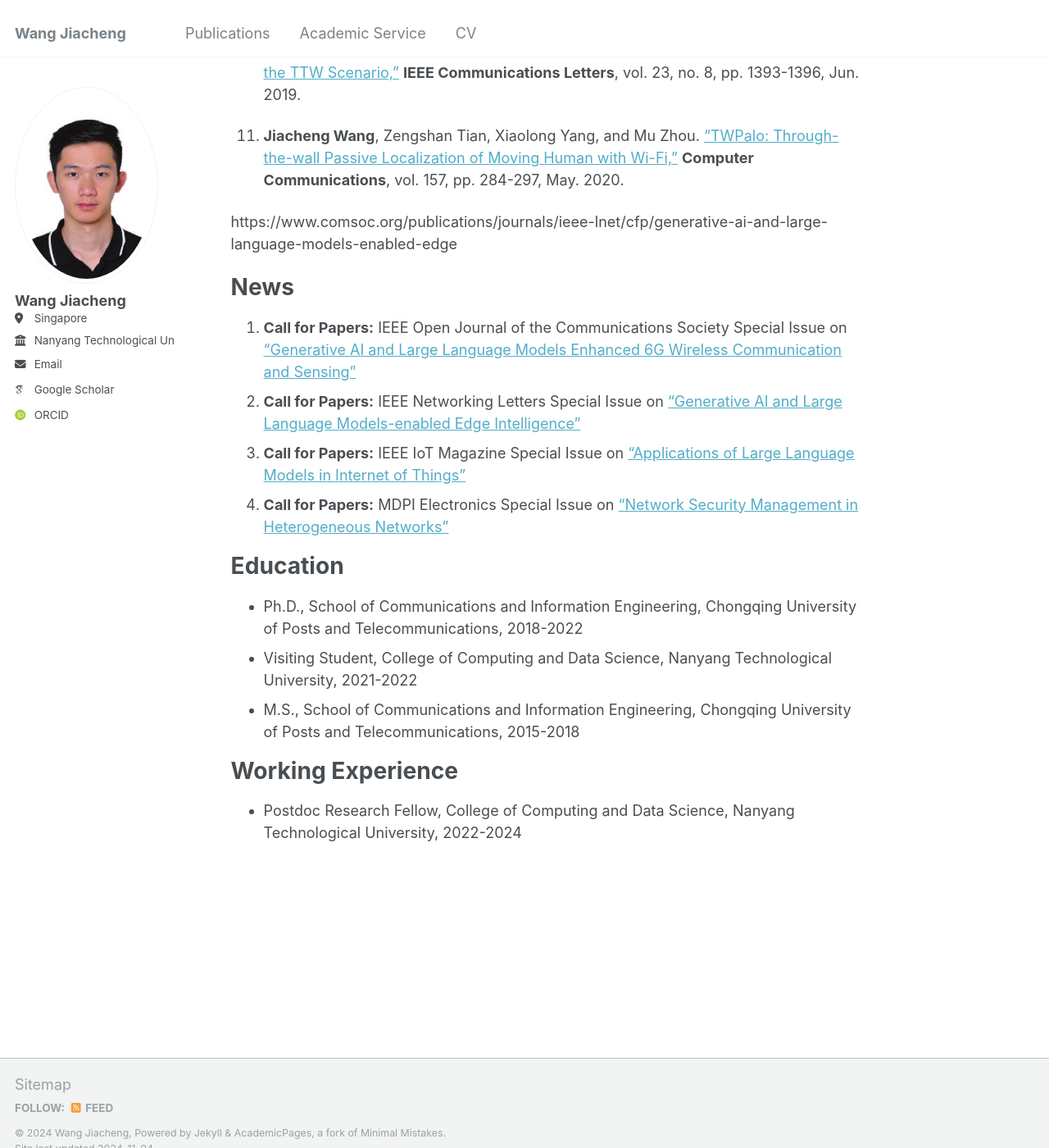
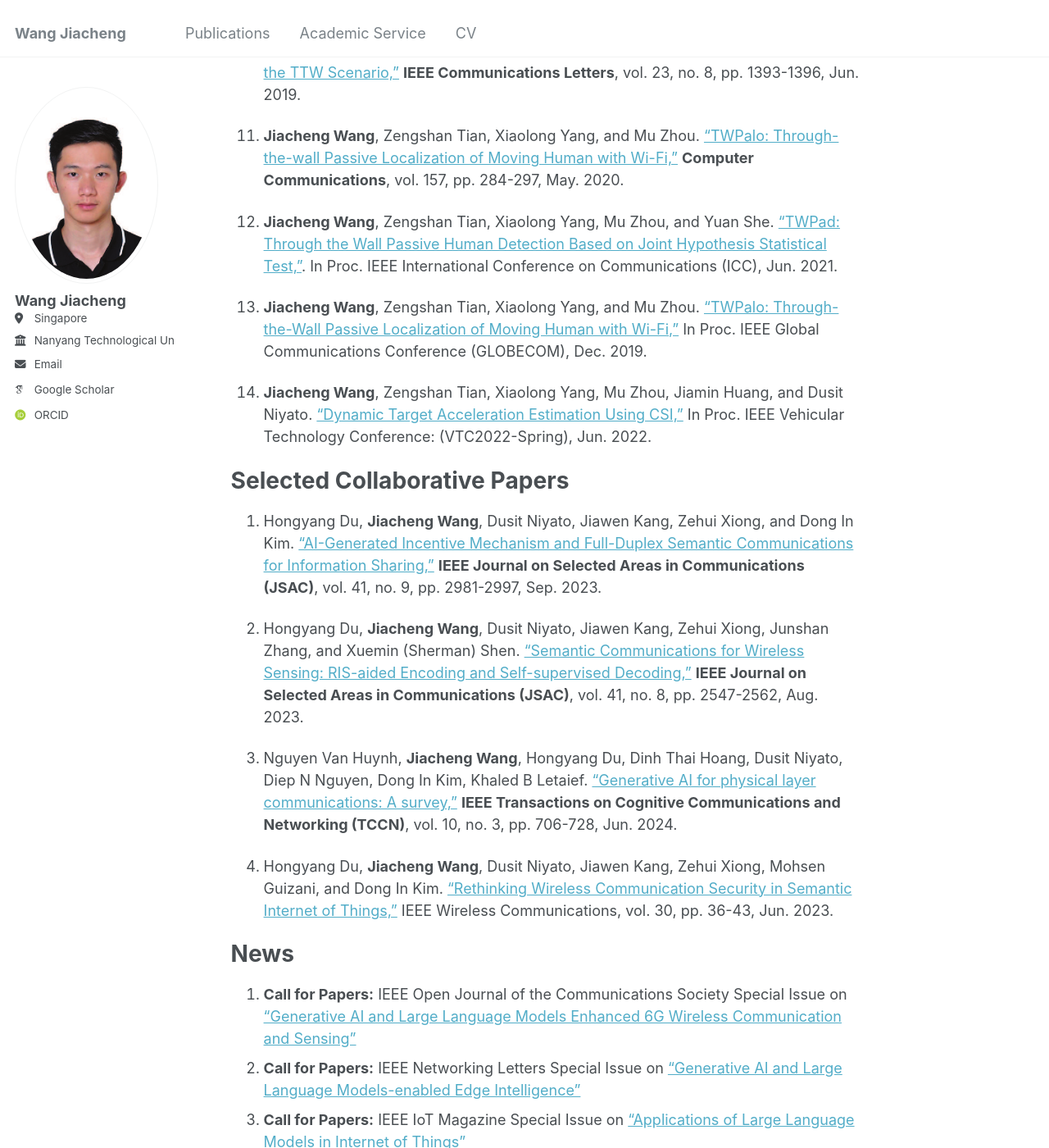
Before and after one commit to W-JiaCheng/W-JiaCheng.github.io, a Jekyll site: the page built from _pages/about.md, in a window 1280 px wide and 1400 px high, scrolled down 1890 px. Shown: the whole window at 82% size. Built offline with Jekyll 4.4.1, drawn with Linux system fonts in a browser that asks for light colours; some web fonts are replaced.

Commit message:
Update about.md

```diff
--- a/_pages/about.md
+++ b/_pages/about.md
@@ -46,7 +46,21 @@ Selected First-author Papers
 
 11. **Jiacheng Wang**, Zengshan Tian, Xiaolong Yang, and Mu Zhou. ["TWPalo: Through-the-wall Passive Localization of Moving Human with Wi-Fi,"](https://www.sciencedirect.com/science/article/pii/S0140366419310576) **Computer Communications**, vol. 157, pp. 284-297, May. 2020.
 
-https://www.comsoc.org/publications/journals/ieee-lnet/cfp/generative-ai-and-large-language-models-enabled-edge
+12. **Jiacheng Wang**, Zengshan Tian, Xiaolong Yang, Mu Zhou, and Yuan She. ["TWPad: Through the Wall Passive Human Detection Based on Joint Hypothesis Statistical Test,"](https://ieeexplore.ieee.org/document/9500695). In Proc. IEEE International Conference on Communications (ICC), Jun. 2021.
+
+13. **Jiacheng Wang**, Zengshan Tian, Xiaolong Yang, and Mu Zhou. ["TWPalo: Through-the-Wall Passive Localization of Moving Human with Wi-Fi,"](https://ieeexplore.ieee.org/document/9013293) In Proc. IEEE Global Communications Conference (GLOBECOM), Dec. 2019.
+
+14. **Jiacheng Wang**, Zengshan Tian, Xiaolong Yang, Mu Zhou, Jiamin Huang, and Dusit Niyato. ["Dynamic Target Acceleration Estimation Using CSI,"](https://ieeexplore.ieee.org/document/9860560) In Proc. IEEE Vehicular Technology Conference: (VTC2022-Spring), Jun. 2022.
+
+Selected Collaborative Papers
+======
+1. Hongyang Du, **Jiacheng Wang**, Dusit Niyato, Jiawen Kang, Zehui Xiong, and Dong In Kim. ["AI-Generated Incentive Mechanism and Full-Duplex Semantic Communications for Information Sharing,"](https://ieeexplore.ieee.org/document/10158526) **IEEE Journal on Selected Areas in Communications (JSAC)**, vol. 41, no. 9, pp. 2981-2997, Sep. 2023.
+
+2. Hongyang Du, **Jiacheng Wang**, Dusit Niyato, Jiawen Kang, Zehui Xiong, Junshan Zhang, and Xuemin (Sherman) Shen. ["Semantic Communications for Wireless Sensing: RIS-aided Encoding and Self-supervised Decoding,"](https://ieeexplore.ieee.org/document/10163877) **IEEE Journal on Selected Areas in Communications (JSAC)**, vol. 41, no. 8, pp. 2547-2562, Aug. 2023.
+
+3. Nguyen Van Huynh, **Jiacheng Wang**, Hongyang Du, Dinh Thai Hoang, Dusit Niyato, Diep N Nguyen, Dong In Kim, Khaled B Letaief. ["Generative AI for physical layer communications: A survey,"](https://ieeexplore.ieee.org/document/10490142) **IEEE Transactions on Cognitive Communications and Networking (TCCN)**, vol. 10, no. 3, pp. 706-728, Jun. 2024.
+
+4. Hongyang Du, **Jiacheng Wang**, Dusit Niyato, Jiawen Kang, Zehui Xiong, Mohsen Guizani, and Dong In Kim. ["Rethinking Wireless Communication Security in Semantic Internet of Things,"](https://ieeexplore.ieee.org/document/10183798) IEEE Wireless Communications, vol. 30, pp. 36-43, Jun. 2023.
 
 News
 ======
```
